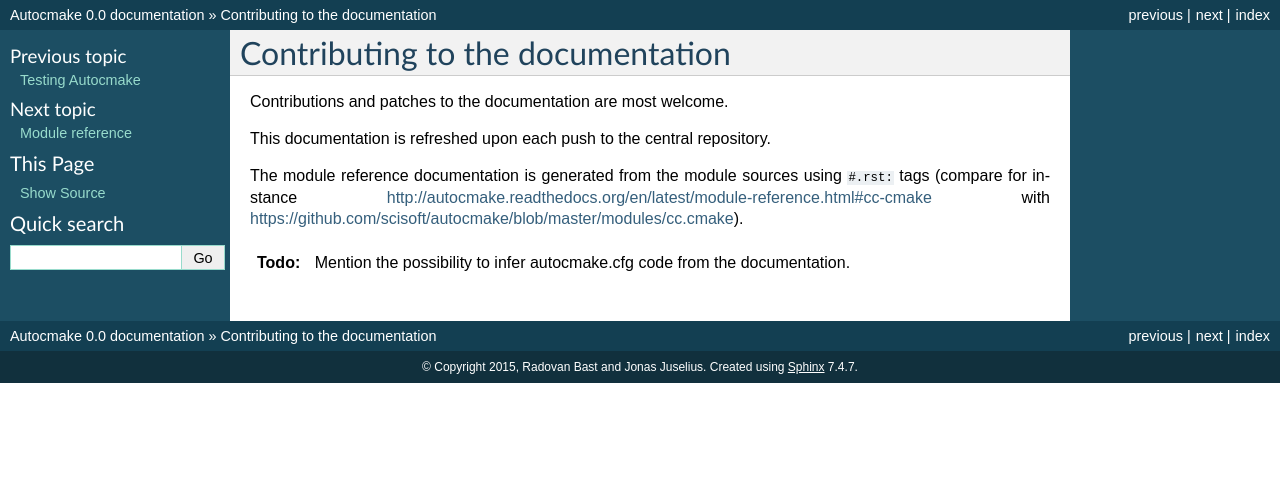
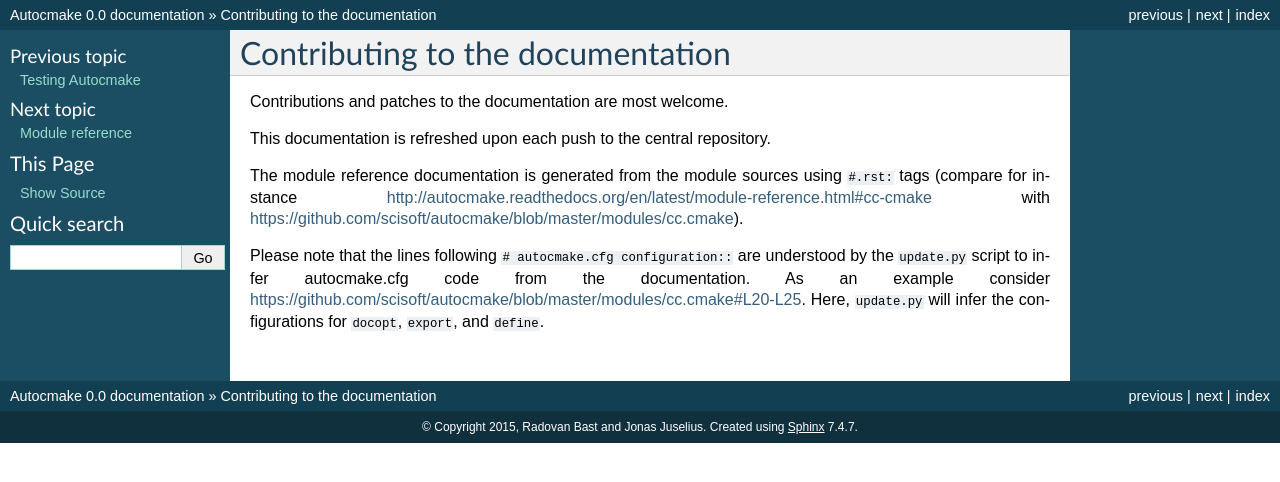
Before and after one commit to dev-cafe/autocmake, a Sphinx documentation site: the page built from doc/contributors/doc.rst, in a window 1280 px wide. Shown: the top 482 px of the page. Built offline with Sphinx 7.4.7, drawn with Linux system fonts in a browser that asks for light colours.

Commit message:
update doc for contributors

```diff
--- a/doc/contributors/doc.rst
+++ b/doc/contributors/doc.rst
@@ -12,6 +12,9 @@
 http://autocmake.readthedocs.org/en/latest/module-reference.html#cc-cmake with
 https://github.com/scisoft/autocmake/blob/master/modules/cc.cmake).
 
-.. todo::
-
-   Mention the possibility to infer autocmake.cfg code from the documentation.
+Please note that the lines following ``# autocmake.cfg configuration::`` are
+understood by the ``update.py`` script to infer autocmake.cfg code from the
+documentation.  As an example consider
+https://github.com/scisoft/autocmake/blob/master/modules/cc.cmake#L20-L25.
+Here, ``update.py`` will infer the configurations for ``docopt``, ``export``,
+and ``define``.
--- a/doc/contributors/guidelines.rst
+++ b/doc/contributors/guidelines.rst
@@ -7,4 +7,4 @@
 
 We do not require any formal copyright assignment or contributor license
 agreement. Any contributions intentionally sent upstream are presumed to be
-offered under terms of the OSI-approved BSD 3-clause License.
+offered under terms of the OSI-approved BSD 3-clause license.
```
